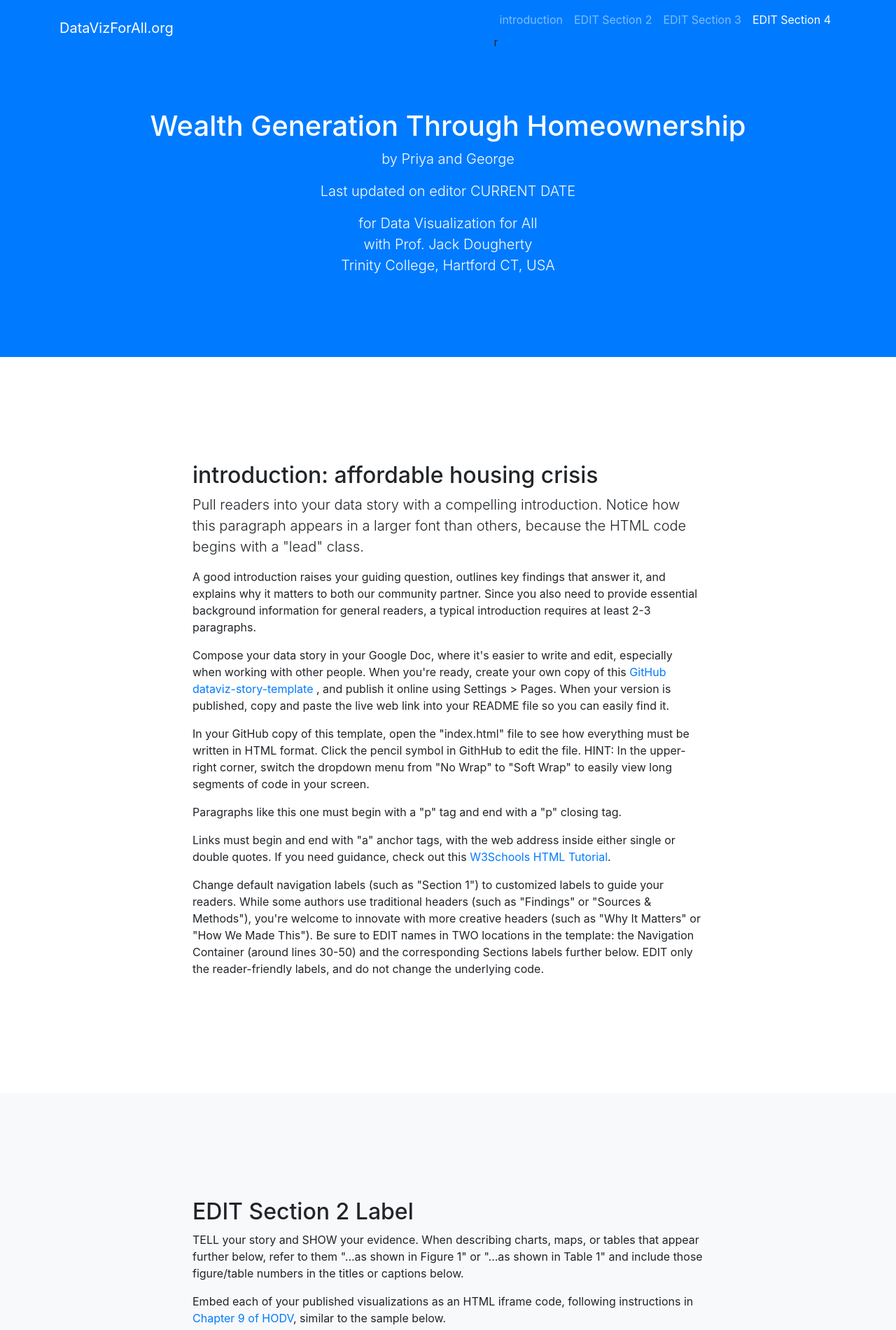
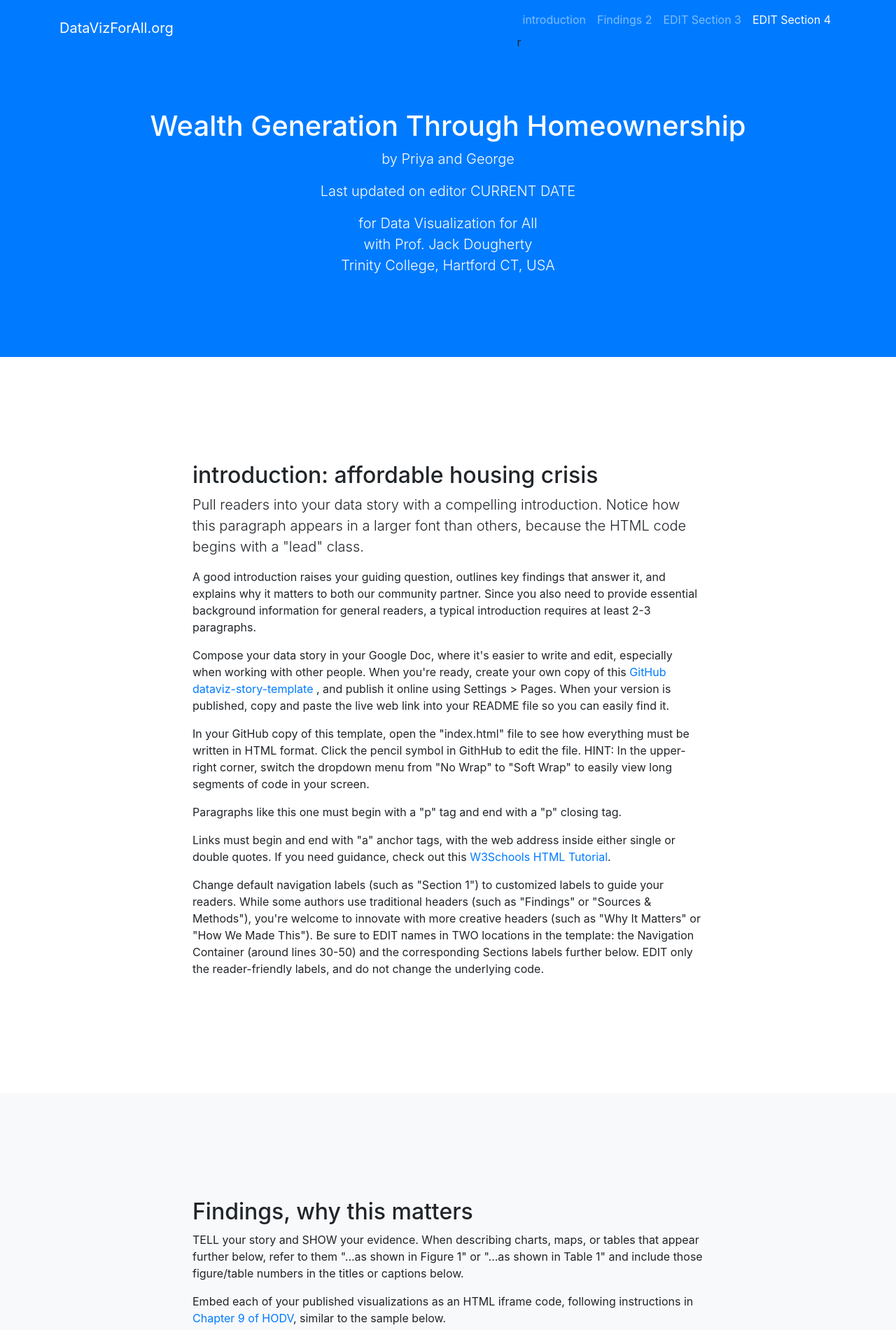
Before and after one commit to priyamester/practice-story-, a plain HTML site: page index.html in a window 1280 px wide. Shown: the top 1900 px of the page at 70% size. Drawn offline with nearby package versions, Linux system fonts and the light colour scheme.

Commit message:
Update index.html

```diff
--- a/index.html
+++ b/index.html
@@ -37,7 +37,7 @@
             <a class="nav-link js-scroll-trigger" href="#section1">introduction</a>r
           </li>
           <li class="nav-item">
-            <a class="nav-link js-scroll-trigger" href="#section2">EDIT Section 2</a>
+            <a class="nav-link js-scroll-trigger" href="#section2">Findings 2</a>
           </li>
           <li class="nav-item">
             <a class="nav-link js-scroll-trigger" href="#section3">EDIT Section 3</a>
@@ -94,7 +94,7 @@
       <div class="row">
         <div class="col-lg-8 mx-auto">
 
-          <h2>EDIT Section 2 Label</h2>
+          <h2>Findings, why this matters</h2>
 
           <p>TELL your story and SHOW your evidence. When describing charts, maps, or tables that appear further below, refer to them "...as shown in Figure 1" or "...as shown in Table 1" and include those figure/table numbers in the titles or captions below.</p>
 
```
